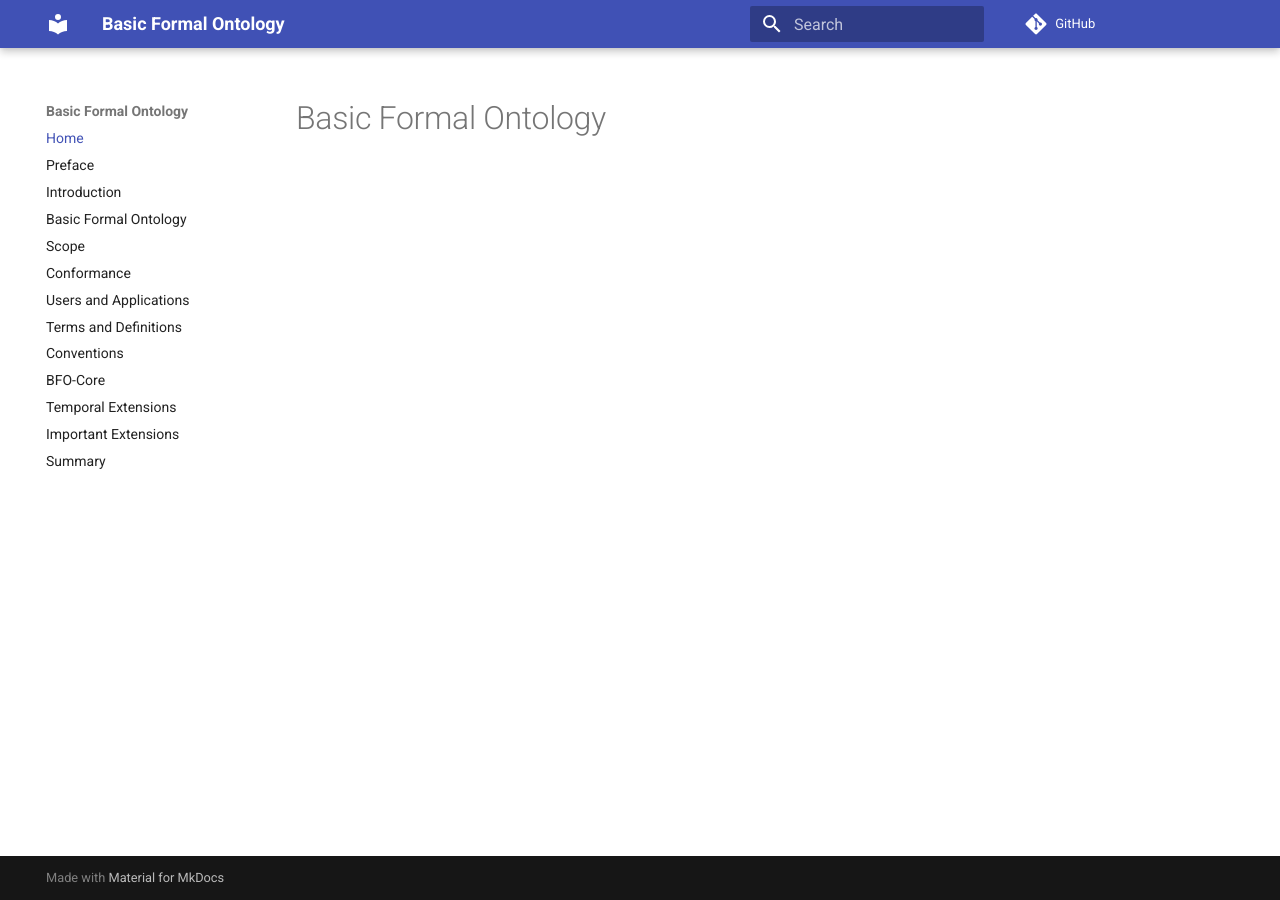
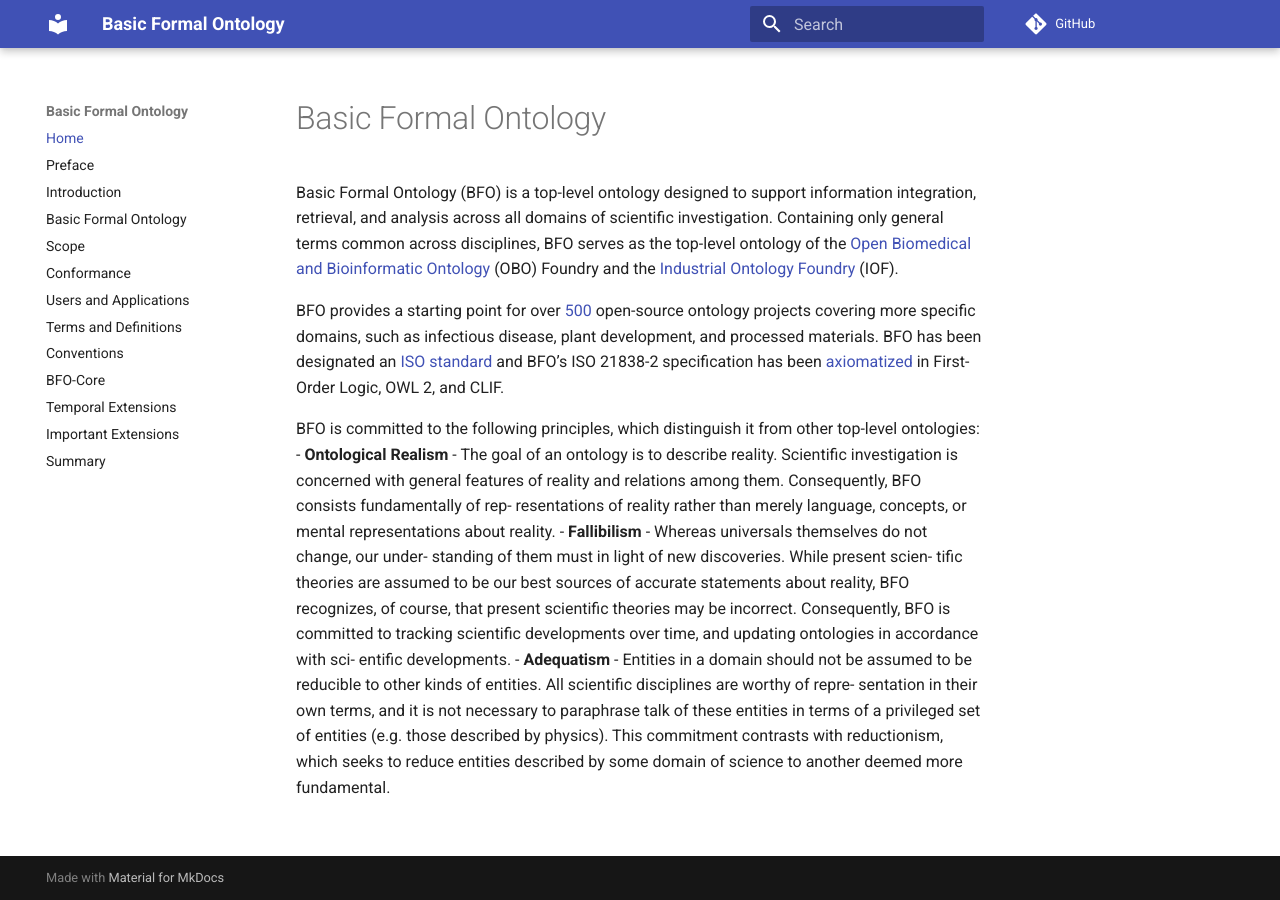
Before and after one commit to johnbeve/hub-and-spoke, an MkDocs documentation site: the page built from docs/index.md, in a window 1280 px wide. Built offline with MkDocs 1.6.1 and Material for MkDocs 9.7.7, drawn with Linux system fonts in a browser that asks for light colours; comment, search, counter and statistics services are not loaded.

Commit message:
Update index.md

```diff
--- a/docs/index.md
+++ b/docs/index.md
@@ -1 +1,10 @@
 # Basic Formal Ontology
+
+Basic Formal Ontology (BFO) is a top-level ontology designed to support information integration, retrieval, and analysis across all domains of scientific investigation. Containing only general terms common across disciplines, BFO serves as the top-level ontology of the [Open Biomedical and Bioinformatic Ontology](https://obofoundry.org/) (OBO) Foundry and the [Industrial Ontology Foundry](https://industrialontologies.org/) (IOF).
+
+BFO provides a starting point for over [500](http://basic-formal-ontology.org/users.html) open-source ontology projects covering more specific domains, such as infectious disease, plant development, and processed materials. BFO has been designated an [ISO standard](https://www.iso.org/standard/74572.html) and BFO’s ISO 21838-2 specification has been [axiomatized](https://github.com/BFO-ontology/BFO-2020/tree/21838-2/21838-2) in First-Order Logic, OWL 2, and CLIF.
+
+BFO is committed to the following principles, which distinguish it from other top-level ontologies:
+- **Ontological Realism** - The goal of an ontology is to describe reality. Scientific investigation is concerned with general features of reality and relations among them. Consequently, BFO consists fundamentally of rep- resentations of reality rather than merely language, concepts, or mental representations about reality.
+- **Fallibilism** - Whereas universals themselves do not change, our under- standing of them must in light of new discoveries. While present scien- tific theories are assumed to be our best sources of accurate statements about reality, BFO recognizes, of course, that present scientific theories may be incorrect. Consequently, BFO is committed to tracking scientific developments over time, and updating ontologies in accordance with sci- entific developments.
+- **Adequatism** - Entities in a domain should not be assumed to be reducible to other kinds of entities. All scientific disciplines are worthy of repre- sentation in their own terms, and it is not necessary to paraphrase talk of these entities in terms of a privileged set of entities (e.g. those described by physics). This commitment contrasts with reductionism, which seeks to reduce entities described by some domain of science to another deemed more fundamental.
```
